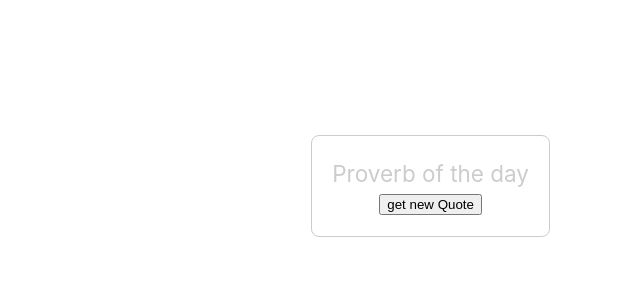
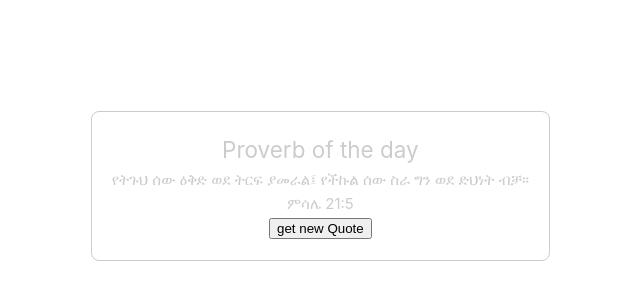
Before and after one commit to kirube1992/Proverb_generator, a Vue app: page / in a window 1280 px wide. Shown: the part 214-514 px from the top of the page, without its empty margins (70-710 px from the left). Built offline with nearby package versions, Linux system fonts and the light colour scheme.

Commit message:
Adding random gnerated quote

```diff
--- a/src/views/ProverbQote.vue
+++ b/src/views/ProverbQote.vue
@@ -4,7 +4,7 @@ import proverbs from '../proverb.json';
 const proverb = ref({});
 function getRandomProverb() {
  const index = Math.floor(Math.random() * proverbs.length);
-proverb.value = proverb[index];
+proverb.value = proverbs[index];
 }
 
 getRandomProverb();
@@ -13,8 +13,8 @@ getRandomProverb();
 <template>
     <div class="proverb-quote">
         <h2>Proverb of the day</h2>
-        <p>{{proverb?.value.text}}</p>
-        <p>{{proverb?.value.reference}}</p>
+        <p>{{proverb.text}}</p>
+        <p>{{proverb.reference}}</p>
         <button @click="getRandomProverb">get new Quote</button>
     </div>
 </template>
```
